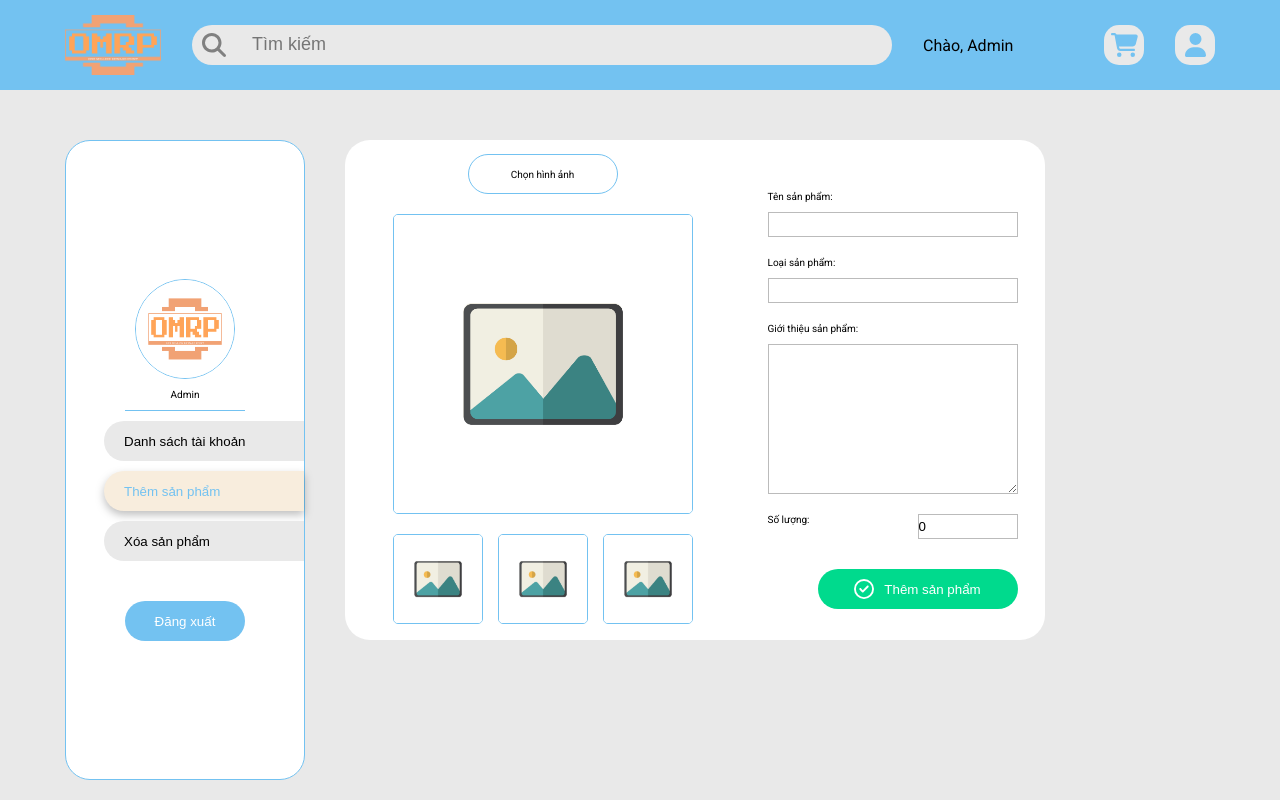
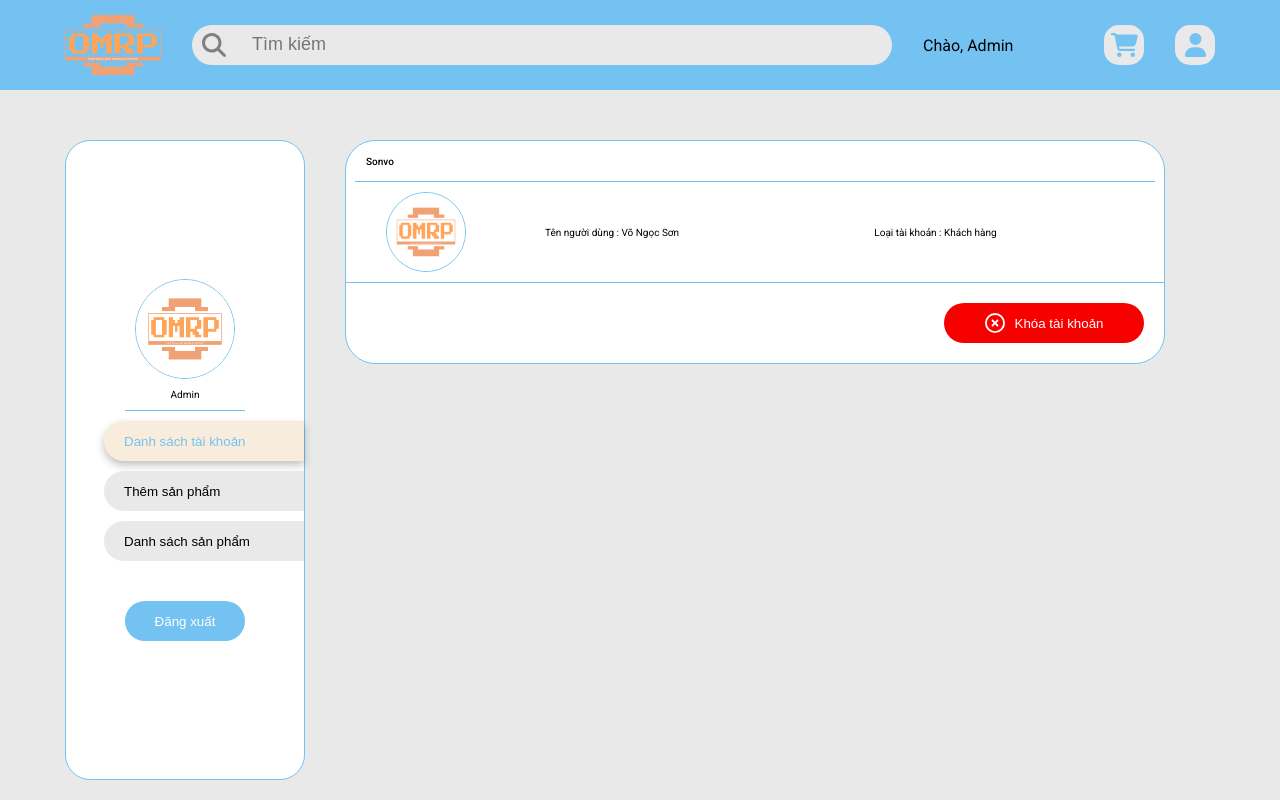
Before and after one commit to vngson/OMRP, a Next.js app in the folder Front_End/my-app/: page / in a window 1280 px wide. Shown: the top 800 px of the page. Built offline with nearby package versions, Linux system fonts and the light colour scheme.

Commit message:
"Optimization part 1"

```diff
--- a/Front_End/my-app/src/app/components/account_in_list_column/page.module.css
+++ b/Front_End/my-app/src/app/components/account_in_list_column/page.module.css
@@ -1,7 +1,6 @@
 .account{
     width: 820px;
     display: flex;
-    height: 220px;
     background-color: var(--white);
     border: 1px solid var(--primary-color-1);
     border-radius: 30px;
@@ -79,6 +78,7 @@
     width: 200px;
     height: 40px;
     margin-top: 20px;
+    margin-bottom: 20px;
     margin-left: 100%;
     transform: translateX(calc(-100% - 20px ));
     background-color: var(--color-btn-2);
@@ -101,6 +101,7 @@
     width: 200px;
     height: 40px;
     margin-top: 20px;
+    margin-bottom: 20px;
     margin-left: 100%;
     transform: translateX(calc(-100% - 20px ));
     background-color: var(--color-btn-1);
--- a/Front_End/my-app/src/app/components/account_in_list_column/page.tsx
+++ b/Front_End/my-app/src/app/components/account_in_list_column/page.tsx
@@ -1,5 +1,5 @@
 'use client';
-import Image from 'next/image';
+import Image, { StaticImageData } from 'next/image';
 import classNames from 'classnames/bind';
 import { FontAwesomeIcon } from '@fortawesome/react-fontawesome';
 import {
@@ -7,15 +7,24 @@ import {
     faCircleCheck,
 } from'@fortawesome/free-regular-svg-icons';
 import styles from "./page.module.css"
-import avt from "@/assets/images/omrp_logo_white.png"
 import { useState } from 'react';
 
+type Info = {
+    src: StaticImageData;
+    username: string;
+    fullname: string;
+    type: string;
+    title: string;
+}
+
+type MyComponentProps = {
+    info: Info[]
+  };
 
 const cx = classNames.bind(styles);
 
-function Account() {
-    const [banned, setBanned] = useState(false)
-    const [custommer, setCustommer] = useState(false)
+function Account({info}: MyComponentProps) {
+    const title = info[0].title;
     return  (<div className={cx('account')}>
         <div className={cx('account-wrapper')}>
             <div className={cx("account-name")} >
@@ -23,13 +32,13 @@ function Account() {
                     htmlFor="account-name"
                     className={cx("account-name__text")}
                 >
-                    Sonvo1
+                    {info[0].username}
                 </label>
             </div>
             <div className={cx("account__line-top")}></div>
             <div className={cx("account-info")}>
                 <Image
-                    src= {avt}
+                    src= {info[0].src}
                     alt={'avatar'}
                     className={cx('account-info__avt')}
                 />
@@ -37,21 +46,22 @@ function Account() {
                     htmlFor="account-info__username"
                     className={cx("account-info__username")}
                 >
-                    Tên người dùng : Võ Ngọc Sơn
+                    Tên người dùng : {info[0].fullname}
                 </label>
                 <label
                     htmlFor="account-info__accounttype"
                     className={cx("account-info__accounttype")}
                 >
-                    Loại tài khoản : {custommer ? "Khách hàng":"Doanh nghiệp"}
+                    Loại tài khoản : {info[0].type}
                 </label>
             </div>
             <div className={cx("account__line-bottom")}></div>
-            {banned ? (
+            {title === 'Mở khóa tài khoản' && (
             <button className={cx("account-btn__activated")}>
                 <FontAwesomeIcon className={cx('activated__icon')} icon={faCircleCheck} />
                 Mở khóa tài khoản
-            </button>) :(<button className={cx("account-btn__banned")}>
+            </button>)}
+            {title === 'Khóa tài khoản' && (<button className={cx("account-btn__banned")}>
             <FontAwesomeIcon className={cx('banned__icon')} icon={faCircleXmark} />
                 Khóa tài khoản
             </button>) }
--- a/Front_End/my-app/src/app/components/import_product_form/page.module.css
+++ b/Front_End/my-app/src/app/components/import_product_form/page.module.css
@@ -95,6 +95,7 @@
     display: flex;
     flex-direction: column;
     margin-top: 20px;
+    user-select: none;
 }
 
 .product_inport_form-larger_image {
--- a/Front_End/my-app/src/app/components/product_in_list_column/page.module.css
+++ b/Front_End/my-app/src/app/components/product_in_list_column/page.module.css
@@ -1,7 +1,7 @@
 .product{
     width: 700px;
     display: flex;
-    height: 270px;
+    /* height: 270px; */
     background-color: var(--white);
     border: 1px solid var(--primary-color-1);
     border-radius: 30px;
@@ -65,10 +65,11 @@
     padding-right: 20px;
 }
 
-.product-btn__delete, .product-btn__remove{
+.product-btn__remove{
     min-width: 180px;
     min-height: 40px;
     margin-top: 20px;
+    margin-bottom: 20px;
     background-color: var(--color-btn-2);
     border-radius: 25px;
     border: none;
@@ -78,7 +79,7 @@
     color: var(--white);
 }
 
-.delete__icon, .remove__icon{
+.remove__icon{
     padding-right: 10px;
     color: var(--white);
     background-color: transparent;
@@ -89,6 +90,7 @@
     min-width: 200px;
     min-height: 40px;
     margin-top: 20px;
+    margin-bottom: 20px;
     background-color: var(--color-btn-1);
     border-radius: 25px;
     border: none;
--- a/Front_End/my-app/src/app/components/sidebar/page.tsx
+++ b/Front_End/my-app/src/app/components/sidebar/page.tsx
@@ -5,28 +5,36 @@ import avt from "@/assets/images/omrp_logo_white.png"
 import React from "react";
 import { stringify } from 'querystring';
 
-const LIST_ACTION = [
-    {
-        title: 'Danh sách tài khoản',
-        to: '/list_account',
-    },
-    {
-        title: 'Thêm sản phẩm',
-        to: '/add_product',
-    },
-    {
-        title: 'Xóa sản phẩm',
-        to: '/remove_product',
-    },
-]
+// const LIST_ACTION = [
+//     {
+//         title: 'Danh sách tài khoản',
+//         to: '/list_account',
+//     },
+//     {
+//         title: 'Thêm sản phẩm',
+//         to: '/add_product',
+//     },
+//     {
+//         title: 'Xóa sản phẩm',
+//         to: '/remove_product',
+//     },
+// ]
 
 const cx = classNames.bind(styles);
 
+type Action = {
+    title: string;
+    to: string;
+  };
+
 type MyComponentProps = {
     page_path: string,
+    LIST_ACTION: Action[],
   };
 
-export default function Sidebar({page_path}: MyComponentProps) {
+
+
+export default function Sidebar({page_path, LIST_ACTION}: MyComponentProps) {
     const handleClassname = (path:string) => {
         if(page_path===path)
             return 'sidebar-acction__btn-active'
--- a/Front_End/my-app/src/app/page.tsx
+++ b/Front_End/my-app/src/app/page.tsx
@@ -3,7 +3,7 @@ import Image from 'next/image'
 import { Inter } from 'next/font/google'
 import classNames from 'classnames/bind';
 import styles from './page.module.css'
-import AddProduct from './pages/add_product_admin/page';
+import ListAccount from './pages/list_account_admin/page';
 
 const cx = classNames.bind(styles);
 const inter = Inter({ subsets: ['latin'] })
@@ -90,7 +90,7 @@ export default function Home() {
           </p>
         </a>
       </div> */}
-      <AddProduct />
+      <ListAccount />
     </div>
   )
 }
--- a/Front_End/my-app/src/app/pages/add_product_admin/page.tsx
+++ b/Front_End/my-app/src/app/pages/add_product_admin/page.tsx
@@ -4,6 +4,21 @@ import Header from '@/app/components/header/page';
 import Footer from '@/app/components/footer/page';
 import Sidebar from '@/app/components/sidebar/page';
 import ProductForm from '@/app/components/import_product_form/page';
+
+const actions = [
+    {
+        title: 'Danh sách tài khoản',
+        to: '/list_account',
+    },
+    {
+        title: 'Thêm sản phẩm',
+        to: '/add_product',
+    },
+    {
+        title: 'Danh sách sản phẩm',
+        to: '/list_product',
+    },
+]
 
 const cx = classNames.bind(styles);
 function AddProduct() {
@@ -12,7 +27,7 @@ function AddProduct() {
         <Header name_view='Admin' className={cx('header')}/>
         <div className={cx('add_product-middle')}>
             <div className={cx('add_product-middle__wrapper')}>
-                <Sidebar page_path='/add_product'/>
+                <Sidebar page_path='/add_product' LIST_ACTION={actions}/>
                 <div className={cx('add_product-content')}>
                     <ProductForm />
                 </div>
--- a/Front_End/my-app/src/app/pages/list_account_admin/page.tsx
+++ b/Front_End/my-app/src/app/pages/list_account_admin/page.tsx
@@ -4,6 +4,32 @@ import Header from '@/app/components/header/page';
 import Footer from '@/app/components/footer/page';
 import Sidebar from '@/app/components/sidebar/page';
 import Account from '@/app/components/account_in_list_column/page';
+import avt from "@/assets/images/omrp_logo_white.png"
+
+const actions = [
+    {
+        title: 'Danh sách tài khoản',
+        to: '/list_account',
+    },
+    {
+        title: 'Thêm sản phẩm',
+        to: '/add_product',
+    },
+    {
+        title: 'Danh sách sản phẩm',
+        to: '/list_product',
+    },
+]
+
+const Information = {
+    src: avt,
+    username: 'Sonvo',
+    fullname: "Võ Ngọc Sơn",
+    type: "Khách hàng",
+    title: 'Khóa tài khoản',
+}
+
+const INFO = [Information]
 
 const cx = classNames.bind(styles);
 function ListAccount() {
@@ -12,9 +38,9 @@ function ListAccount() {
         <Header name_view='Admin' className={cx('header')}/>
         <div className={cx('list_account-middle')}>
             <div className={cx('list_account-middle__wrapper')}>
-                <Sidebar page_path='/list_account'/>
+                <Sidebar page_path='/list_account' LIST_ACTION={actions}/>
                 <div className={cx('list_account-content')}>
-                    <Account/>
+                    <Account info={INFO}/>
                 </div>
             </div>
         </div>
```
Also changed, not shown: Front_End/my-app/src/app/components/product_in_list_column/page.tsx (+48 -24 lines), Front_End/my-app/src/app/pages/remove_product_admin/page.tsx (+28 -2 lines).
